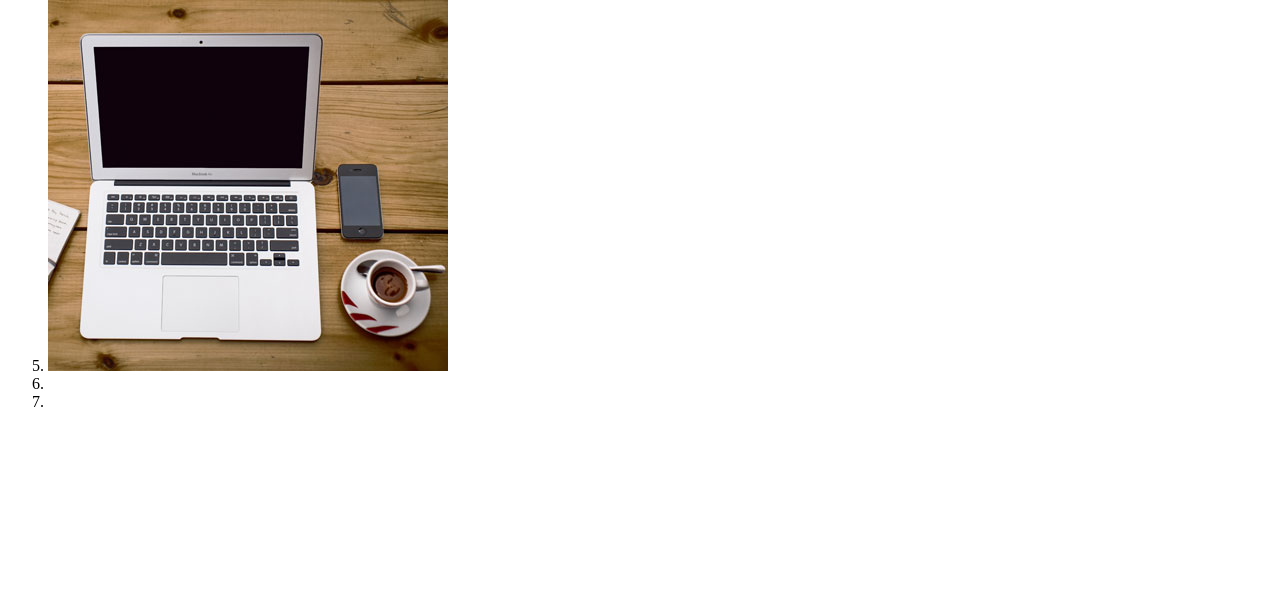
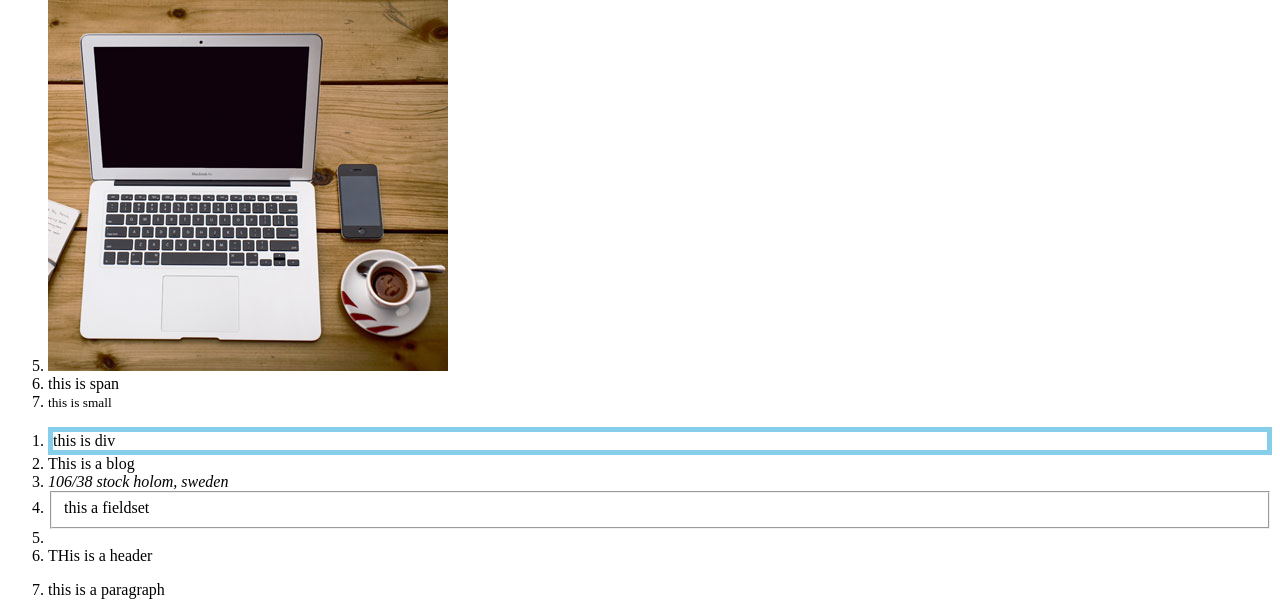
Before and after one commit to hassanhakimul/my-world, a plain HTML site: page index.html in a window 1280 px wide. Shown: the part 385-1000 px from the top of the page. Before the commit the page ends 812 px from the top, so only its background shows below. Drawn offline with Linux system fonts and the light colour scheme.

Commit message:
change added

```diff
--- a/index.html
+++ b/index.html
@@ -7,6 +7,7 @@
     <title>my world</title>
 </head>
 <body>
+    <section>
         <ol>
             <li><a href="https://www.facebook.com/kitkat.ontu/"> VISIT MY ACCOUNT</a>
             </li>
@@ -21,8 +22,25 @@
                 <area shape="circle" coords="337,300,44" alt="Cup of coffee" href="coffee.htm">
               </map>
                </li>
-        <li></li>
-        <li></li>
+            <li> <span>this is span</span> </li>
+            <li> <small>this is small</small> </li>
         </ol>
+    </section>
+    <section>
+        <ol>
+            <li> <div  style="border: 5px solid skyblue;" >
+                this is div
+            </div> </li>
+            <li>
+                <article>This is a blog</article>
+            </li>
+            <li> <address> 106/38 stock holom, sweden</address> </li>
+            <li>  <fieldset>this a fieldset</fieldset> </li>
+            <li><form action="this is my form"></form></li>
+            <li> <header>THis is a header</header> </li>
+            <li>  <p>this is a paragraph</p> </li>
+        </ol>
+    </section>
+
 </body>
 </html>
```
Lines whose indentation alone changed are shown as unchanged.
